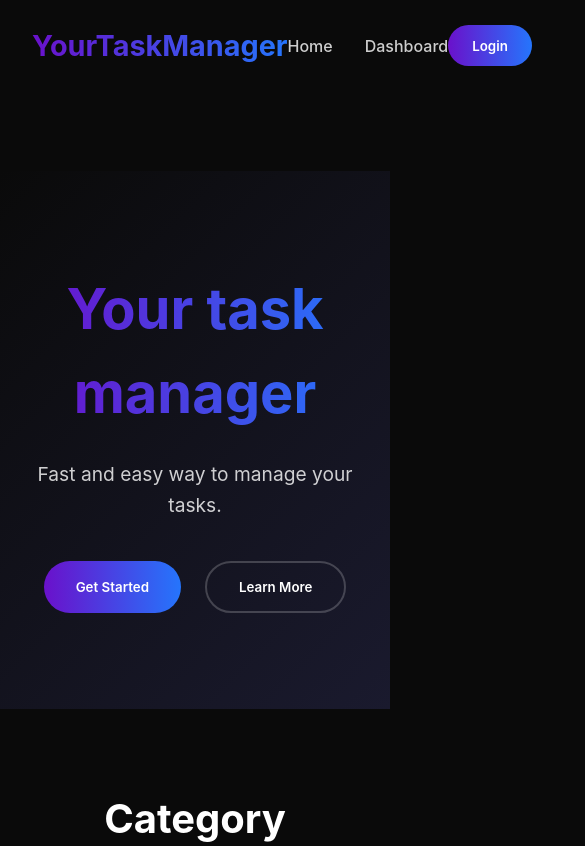
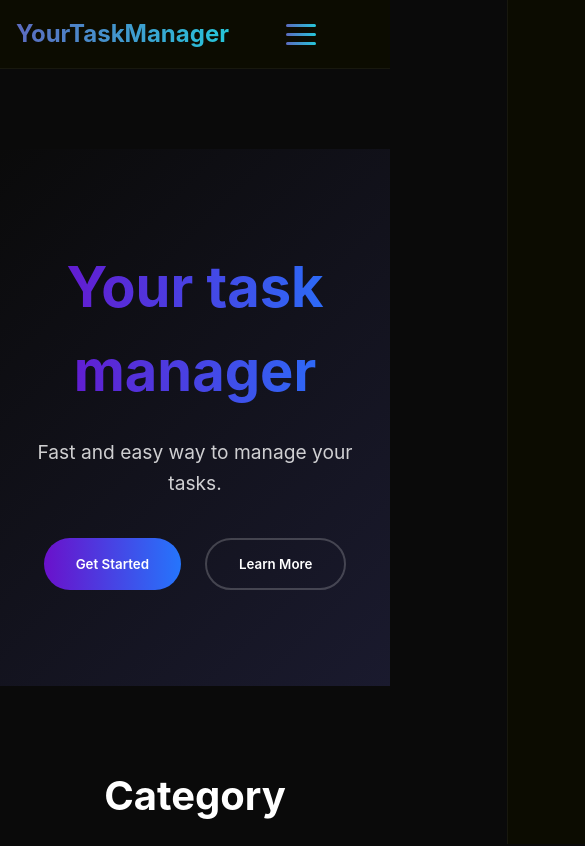
Before and after one commit to Callouu/taskmanager, a React (Vite) app: page / in a window 390 px wide. Shown: the top 846 px of the page, 585 px wide, since content can reach past the window. Built offline with nearby package versions, Linux system fonts and the light colour scheme.

Commit message:
add css to header and add mobile menu

```diff
--- a/src/layouts/Header/Header.jsx
+++ b/src/layouts/Header/Header.jsx
@@ -1,16 +1,26 @@
 import './Header.scss'
-import React from 'react'
+import React, { useState } from 'react'
 import { Link } from 'react-router-dom'
 
 function Header() {
+  const [isMenuOpen, setIsMenuOpen] = useState(false)
+
   return (
     <header className="header">
       <div className="header__container">
         <div className="header__logo">
-          <span>YourTaskManager</span>
+          <Link to="/">
+            <span>YourTaskManager</span>
+          </Link>
         </div>
 
-        <nav className="header__nav">
+        <div className="header__menu-toggle" onClick={() => setIsMenuOpen(!isMenuOpen)}>
+          <span></span>
+          <span></span>
+          <span></span>
+        </div>
+
+        <nav className={`header__nav ${isMenuOpen ? 'header__nav--open' : ''}`}>
           <Link to="/">Home</Link>
           <Link to="/dashboard">Dashboard</Link>
         </nav>
--- a/src/layouts/Header/Header.scss
+++ b/src/layouts/Header/Header.scss
@@ -1,58 +1,143 @@
 .header {
-  background-color: #0a0a0a;
-  padding: 1.5rem 0;
+  background-color: rgba(12, 12, 0.8);
+  padding: 1rem 1.5rem;
   width: 100%;
   z-index: 100;
+  backdrop-filter: blur(10px);
+  border-bottom: 1px solid rgba(255, 255, 255, 0.05);
+  // position: fixed;
+  top: 0;
+  left: 0;
 
   &__container {
     max-width: 1200px;
     margin: 0 auto;
-    padding: 0 2rem;
     display: flex;
     justify-content: space-between;
     align-items: center;
   }
 
   &__logo {
-    font-size: 1.8rem;
+    font-size: 1.5rem;
     font-weight: 700;
     color: white;
+
+    a {
+      text-decoration: none;
+    }
+
     span {
-      background: linear-gradient(90deg, #6a11cb 0%, #2575fc 100%);
+      background: linear-gradient(90deg, #5c6bc0 0%, #26c6da 100%);
       -webkit-background-clip: text;
       background-clip: text;
       color: transparent;
     }
   }
 
+  &__menu-toggle {
+    display: none;
+    flex-direction: column;
+    justify-content: space-between;
+    width: 30px;
+    height: 21px;
+    cursor: pointer;
+    z-index: 101;
+
+    span {
+      height: 3px;
+      width: 100%;
+      background: linear-gradient(90deg, #5c6bc0 0%, #26c6da 100%);
+      border-radius: 2px;
+      transition: all 0.3s ease;
+    }
+  }
+
   &__nav {
     display: flex;
     gap: 2rem;
+    align-items: center;
 
     a {
-      color: rgba(255, 255, 255, 0.8);
+      color: #a0a0a0;
       text-decoration: none;
       font-weight: 500;
-      transition: color 0.3s;
+      transition: all 0.3s ease;
+      position: relative;
+      padding: 0.5rem 0;
 
       &:hover {
         color: white;
+      }
+
+      &.active {
+        color: white;
+
+        &::after {
+          content: '';
+          position: absolute;
+          bottom: -5px;
+          left: 0;
+          width: 100%;
+          height: 2px;
+          background: linear-gradient(90deg, #5c6bc0 0%, #26c6da 100%);
+          border-radius: 1px;
+        }
       }
     }
   }
 
   .cta-button {
-    background: linear-gradient(90deg, #6a11cb 0%, #2575fc 100%);
+    background: linear-gradient(90deg, #5c6bc0 0%, #26c6da 100%);
     color: white;
     border: none;
-    padding: 0.8rem 1.5rem;
-    border-radius: 50px;
+    padding: 0.7rem 1.5rem;
+    border-radius: 8px;
     font-weight: 600;
     cursor: pointer;
-    transition: transform 0.3s;
+    transition: all 0.3s ease;
+    box-shadow: 0 4px 15px rgba(92, 107, 192, 0.3);
 
     &:hover {
       transform: translateY(-2px);
+      box-shadow: 0 6px 20px rgba(92, 107, 192, 0.5);
+    }
+  }
+
+  @media (max-width: 768px) {
+    padding: 1rem;
+
+    &__menu-toggle {
+      display: flex;
+    }
+
+    &__nav {
+      position: fixed;
+      top: 0;
+      right: -100%;
+      width: 70%;
+      height: 100vh;
+      background: rgba(12, 12, 0.95);
+      backdrop-filter: blur(10px);
+      flex-direction: column;
+      justify-content: flex-start;
+      align-items: center;
+      padding-top: 6rem;
+      transition: right 0.3s ease;
+      gap: 2rem;
+      border-left: 1px solid rgba(255, 255, 255, 0.05);
+
+      &--open {
+        right: 0;
+      }
+
+      a {
+        font-size: 1.2rem;
+        padding: 1rem 0;
+      }
+    }
+
+    .cta-button {
+      display: none;
     }
   }
 }
```
